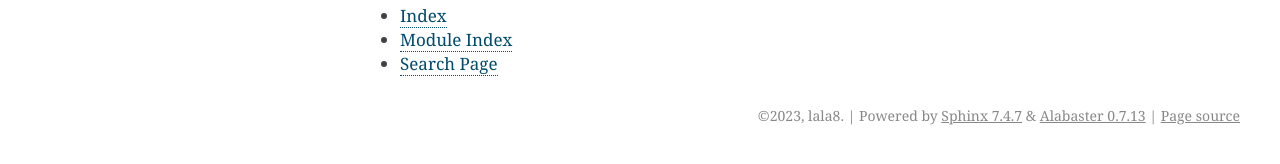
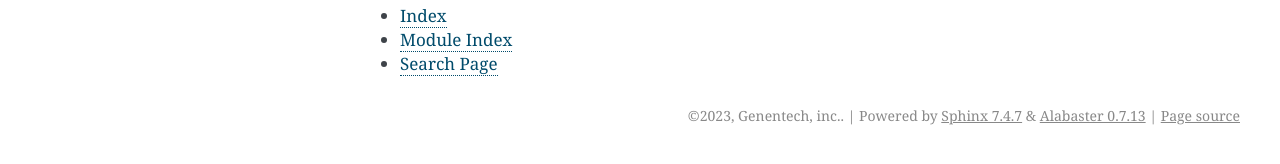
Before and after one commit to Genentech/polygraph, a Sphinx documentation site: the page built from docs/index.md, in a window 1280 px wide. Shown: the part 473-637 px from the top of the page. Built offline with Sphinx 7.4.7, drawn with Linux system fonts in a browser that asks for light colours; the version number is read from the project's files by our own code.

Commit message:
updated conf

```diff
--- a/docs/conf.py
+++ b/docs/conf.py
@@ -106,7 +106,7 @@ master_doc = "index"
 
 # General information about the project.
 project = "polygraph"
-copyright = "2023, lala8"
+copyright = "2023, Genentech, inc."
 
 # The version info for the project you're documenting, acts as replacement for
 # |version| and |release|, also used in various other places throughout the
```
